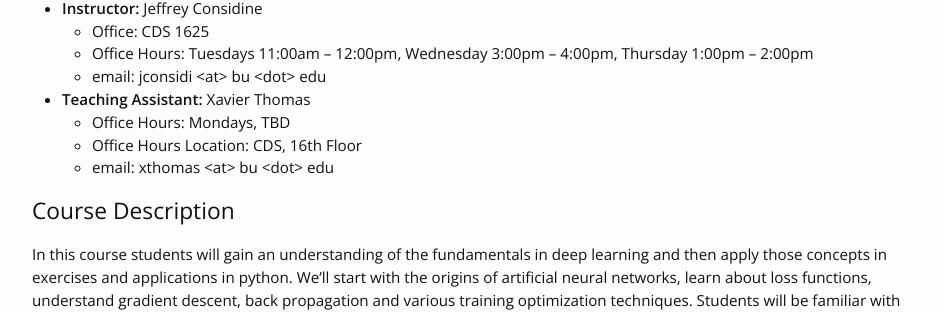
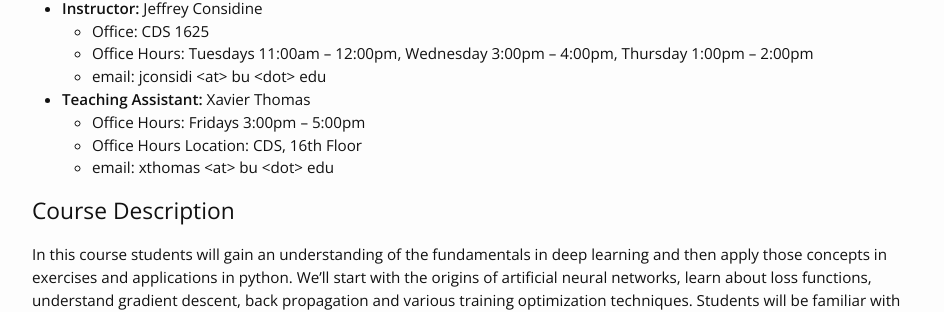
Before and after one commit to DL4DS/fa2024, a Jekyll site: the page built from index.md, in a window 1280 px wide and 900 px high, scrolled down 300 px. Shown: the part 148-460 px from the top of the window, without its empty margins (163-1107 px from the left). Built offline with Jekyll 4.4.1, drawn with Linux system fonts in a browser that asks for light colours; nearby versions of some CDN libraries.

Commit message:
TA Office Hours Added

```diff
--- a/index.md
+++ b/index.md
@@ -9,7 +9,7 @@ layout: home
   * Office Hours: Tuesdays 11:00am -- 12:00pm, Wednesday 3:00pm -- 4:00pm, Thursday 1:00pm -- 2:00pm
   * email: jconsidi \<at\> bu \<dot\> edu
 * **Teaching Assistant:** Xavier Thomas
-  * Office Hours: Mondays, TBD
+  * Office Hours: Fridays 3:00pm -- 5:00pm
   * Office Hours Location: CDS, 16th Floor
   * email: xthomas \<at\> bu \<dot\> edu
 
```
